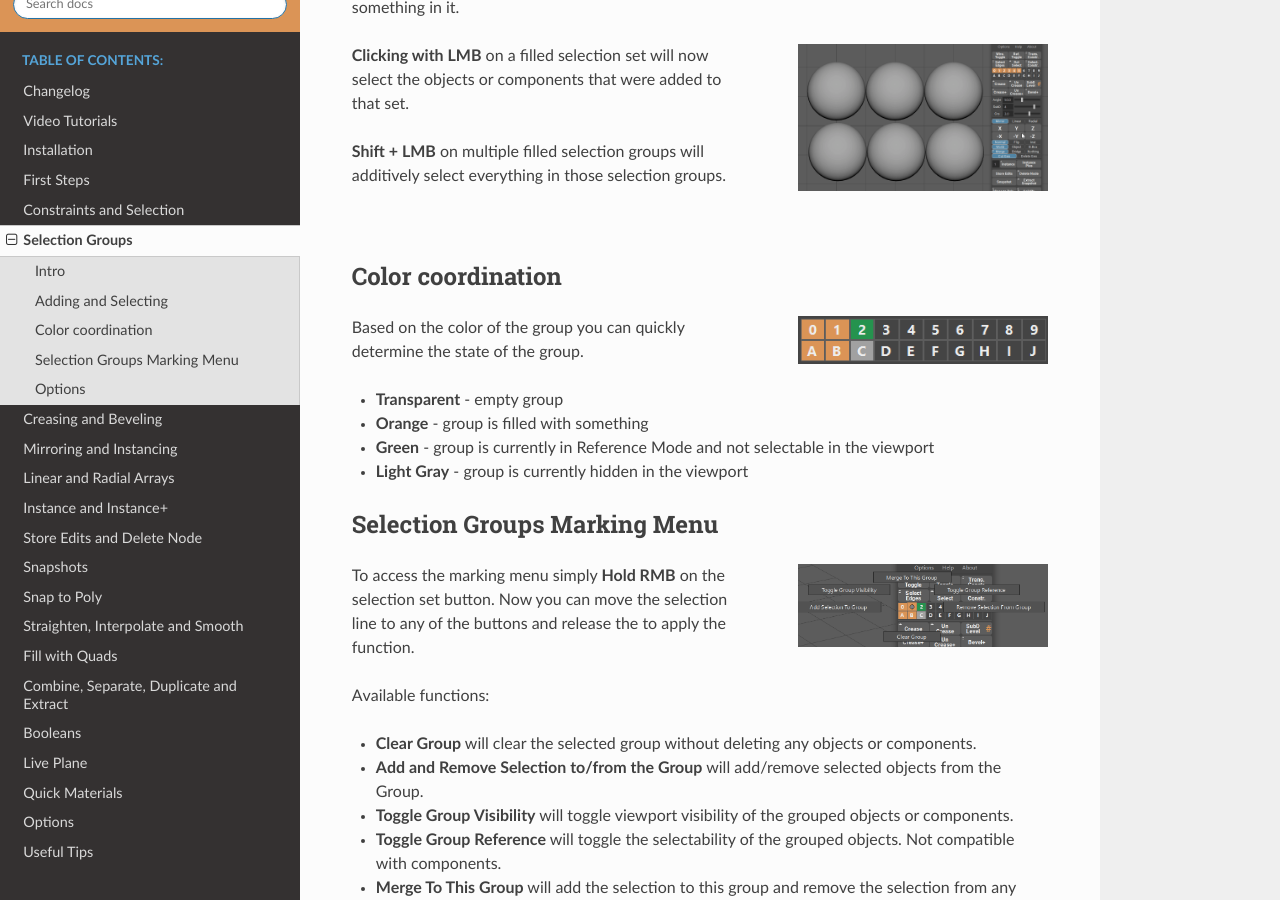
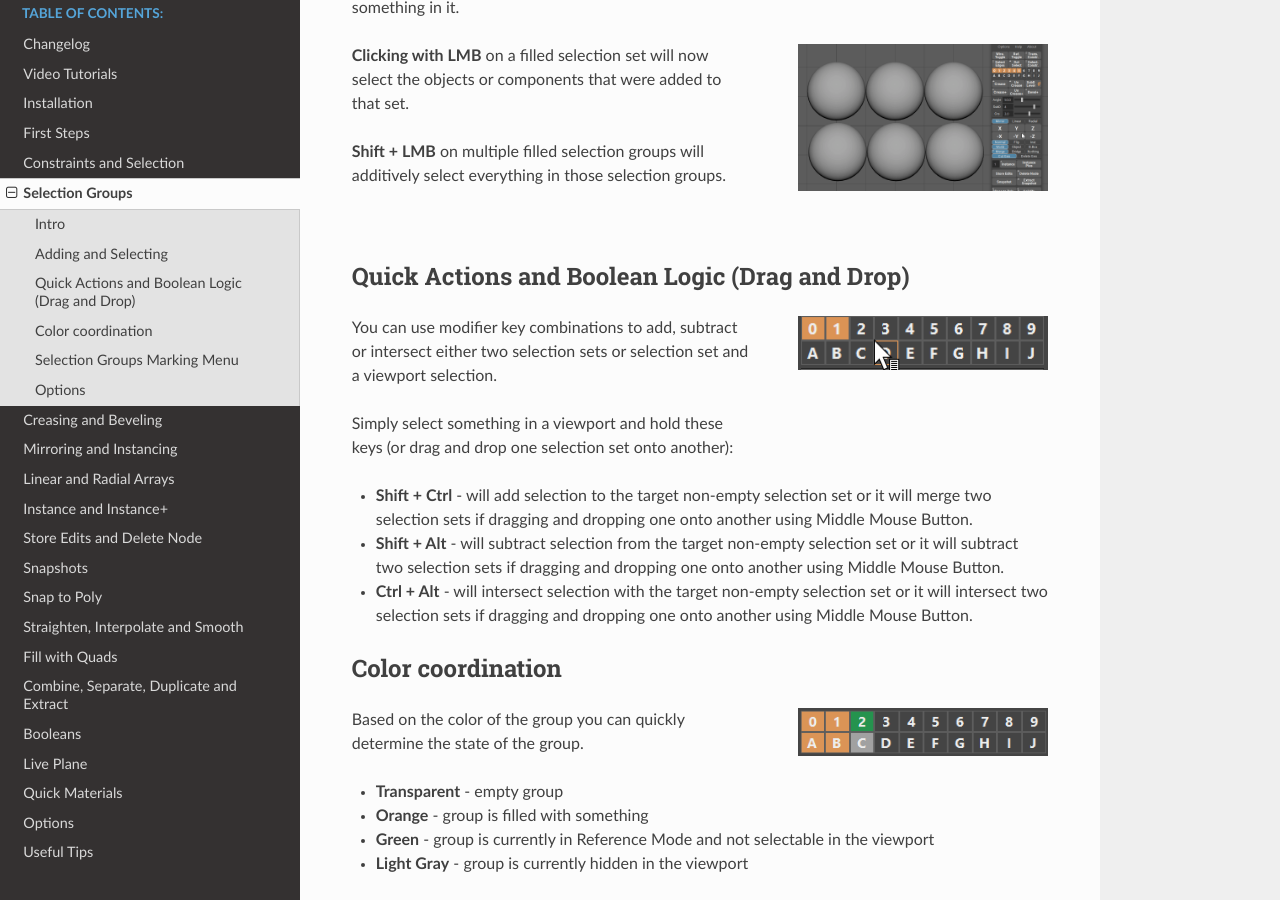
Before and after one commit to Video-Nomad/gs-toolbox-docs, a Sphinx documentation site: the page built from docs/source/selection-groups.rst, in a window 1280 px wide and 900 px high, scrolled down 588 px. Built offline with Sphinx 7.4.7 and the Read the Docs theme 2.0.0, drawn with Linux system fonts in a browser that asks for light colours; pages that are not in the unit, such as notebooks, are missing from menus.

Commit message:
Selection Sets dragdrop

```diff
--- a/docs/source/selection-groups.rst
+++ b/docs/source/selection-groups.rst
@@ -42,6 +42,25 @@ In order to **add objects or components** to the selection set, all you need to
 
 |
 
+Quick Actions and Boolean Logic (Drag and Drop)
+^^^^^^^^^^^^^^^^^^^^^^^^^^^^^^^^^^^^^^^^^^^^^^^
+
+.. figure:: images/selection_set_mod_drag_drop.gif
+	:class: with-shadow align-right
+	:width: 250px
+	:align: center
+
+You can use modifier key combinations to add, subtract or intersect either two selection sets or selection set and a viewport selection.
+
+Simply select something in a viewport and hold these keys (or drag and drop one selection set onto another):
+
+- **Shift + Ctrl** - will add selection to the target non-empty selection set or it will merge two selection sets if dragging and dropping one onto another using Middle Mouse Button.
+
+- **Shift + Alt** - will subtract selection from the target non-empty selection set or it will subtract two selection sets if dragging and dropping one onto another using Middle Mouse Button.
+
+- **Ctrl + Alt** - will intersect selection with the target non-empty selection set or it will intersect two selection sets if dragging and dropping one onto another using Middle Mouse Button.
+
+
 Color coordination
 ^^^^^^^^^^^^^^^^^^
 .. figure:: images/selection_groups.png
```
Also changed, not shown: docs/source/images/selection_set_mod_drag_drop.gif (added).
